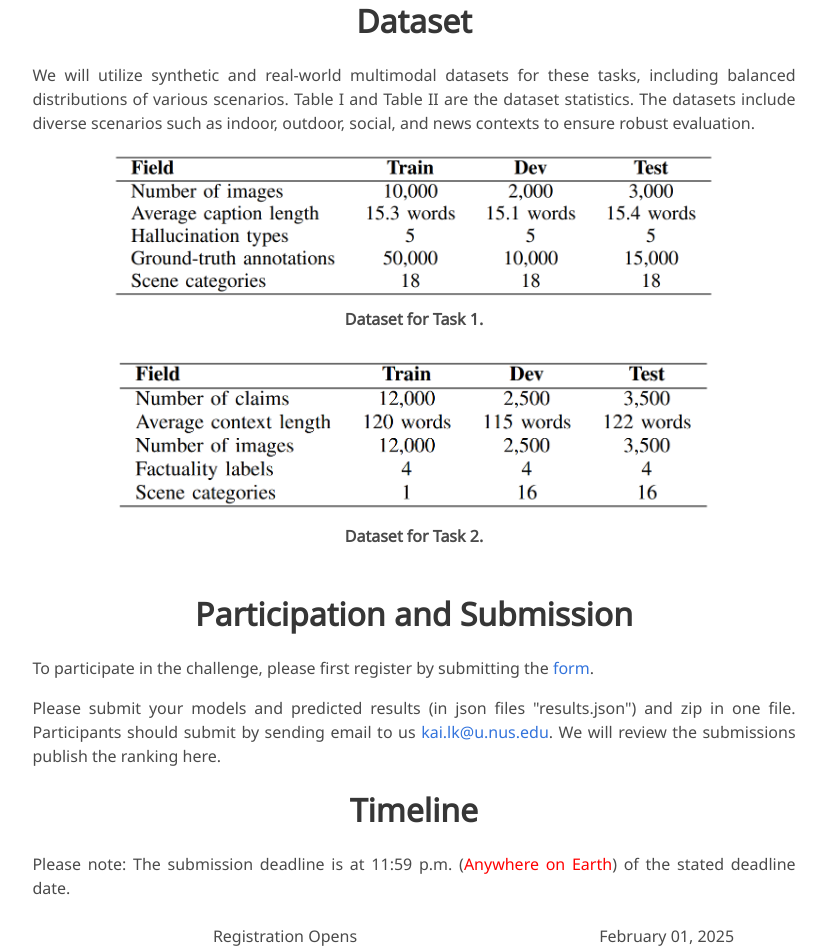
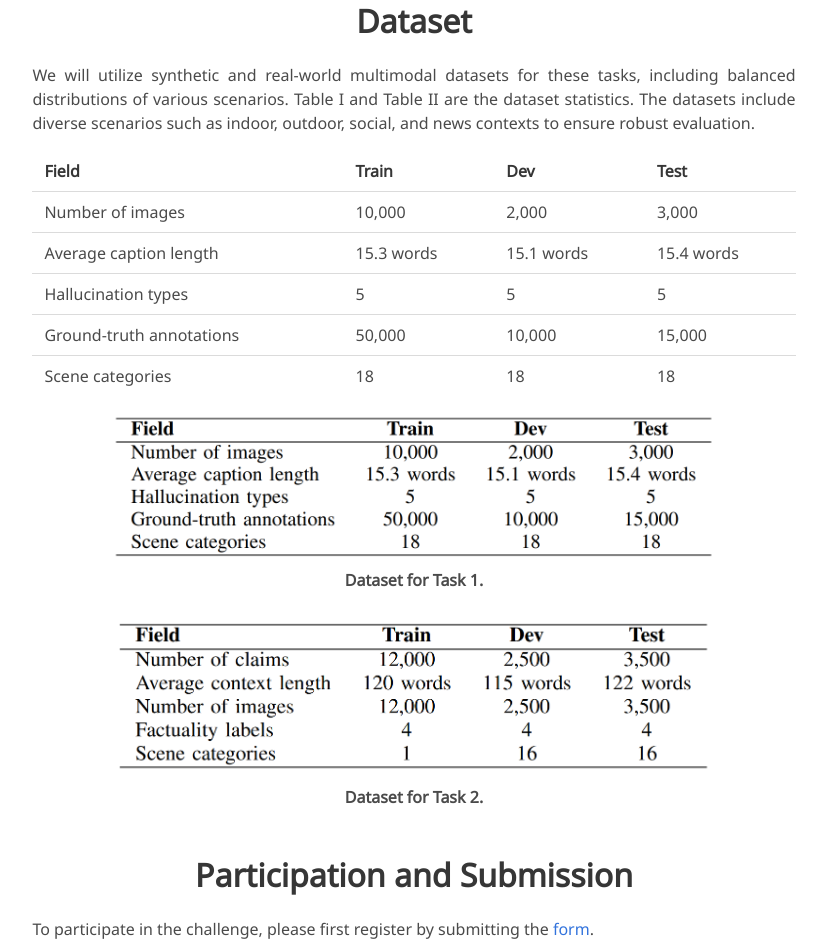
Before and after one commit to mm-hall-fact/ACMMM2025, a plain HTML site: page index.html in a window 1280 px wide. Shown: the part 3425-4376 px from the top of the page, without its empty margins (226-1053 px from the left). Drawn offline with nearby package versions, Linux system fonts and the light colour scheme; some icons are missing; a web font is replaced by a local one.

```diff
--- a/index.html
+++ b/index.html
@@ -353,7 +353,46 @@ scenarios. Table I and Table II are the dataset statistics. The
 datasets include diverse scenarios such as indoor, outdoor,
 social, and news contexts to ensure robust evaluation.
                         </p>
-
+<!--                        <p>-->
+    <table>
+        <tr>
+            <th>Field</th>
+            <th>Train</th>
+            <th>Dev</th>
+            <th>Test</th>
+        </tr>
+        <tr>
+            <td>Number of images</td>
+            <td>10,000</td>
+            <td>2,000</td>
+            <td>3,000</td>
+        </tr>
+        <tr>
+            <td>Average caption length</td>
+            <td>15.3 words</td>
+            <td>15.1 words</td>
+            <td>15.4 words</td>
+        </tr>
+        <tr>
+            <td>Hallucination types</td>
+            <td>5</td>
+            <td>5</td>
+            <td>5</td>
+        </tr>
+        <tr>
+            <td>Ground-truth annotations</td>
+            <td>50,000</td>
+            <td>10,000</td>
+            <td>15,000</td>
+        </tr>
+        <tr>
+            <td>Scene categories</td>
+            <td>18</td>
+            <td>18</td>
+            <td>18</td>
+        </tr>
+    </table>
+<!--                        <p>-->
 
                         <div style="text-align: center;">
                             <img src="static/images/data-1.png" width="80%" alt="">
```
Also changed, not shown: 1 other file.
